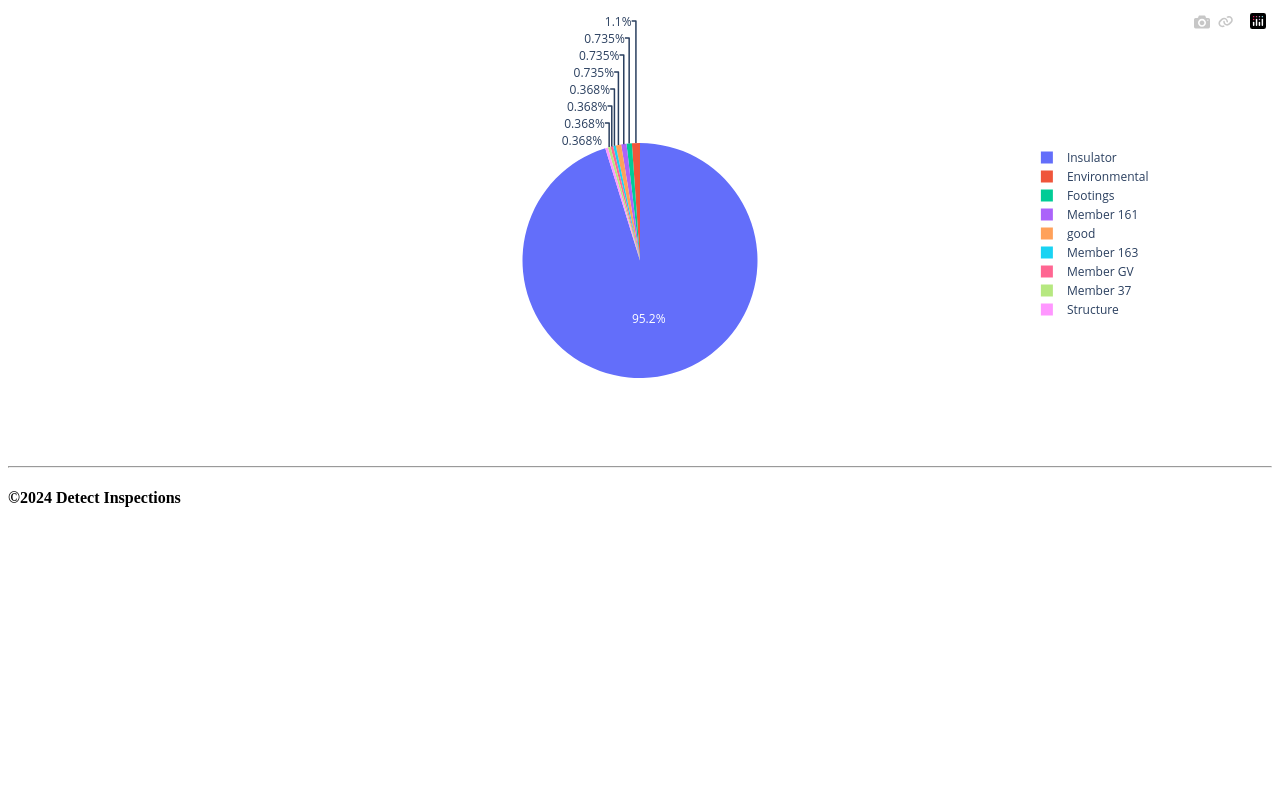
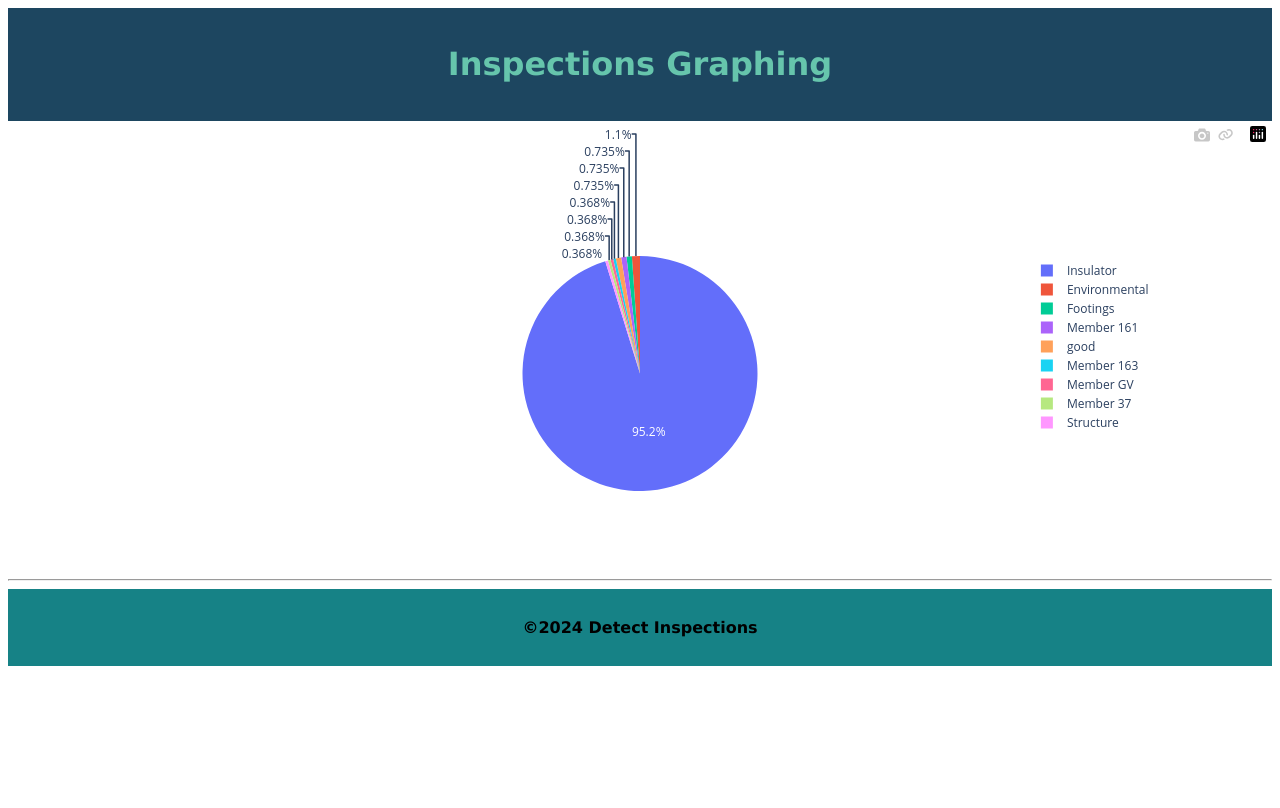
Before and after one commit to kinseyphillips/inspections-graphing, a Django app: page / in a window 1280 px wide. Run offline with Django 5.2, Linux system fonts and the light colour scheme; data comes from the database, SQL or seed files in the repository.

Commit message:
minor styling

```diff
--- /dev/null
+++ b/inspections_graphing/graphing/static/graphing/custom-style.css
@@ -0,0 +1,14 @@
+/*CSS VARIABLES -- GRAPHING (sample python program)*/
+
+:root {
+    /*FONTS*/
+    --font: 'Verdana', arial, sans-serif;
+
+    /*COLOURS*/
+    --left-aqua: #66C5AC;
+    --mid-teal: #168286;
+    --right-navy: #1D4660;
+    --white: #FFFFFF;
+    --grey: #808080;
+    --black: #000000;
+    }
--- /dev/null
+++ b/inspections_graphing/graphing/static/graphing/stylesheet.css
@@ -0,0 +1,31 @@
+/*CSS STYLESHEET -- GRAPHING (sample python program)*/
+@import "custom-style.css";
+
+/*TEXT FORMAT*/
+h1, h2, h3, h4, p, a {font-family: var(--font);}
+
+/*HEADER*/
+.banner {
+    padding: 1em;
+    text-align: center;
+    background-color: var(--right-navy);
+    color: var(--left-aqua);
+}
+
+/*.banner img {
+    height: 75%;
+}*/
+
+
+/*BODY*/
+.body-content {
+    padding: 1em;
+}
+
+/*FOOTER*/
+.body-footer {
+    padding: 0.5em;
+    text-align: center;
+    color: var(--black);
+    background-color: var(--mid-teal);
+}
--- a/inspections_graphing/graphing/templates/graphing/graph.html
+++ b/inspections_graphing/graphing/templates/graphing/graph.html
@@ -1,11 +1,11 @@
 {% extends "graphing/layout.html" %}
 {% block title %}
 
-Pie Graph
+    Pie Graph
 
 {% endblock %}
 {% block content %}
 
-{{ chart|safe }}
+    {{ chart|safe }}
 
 {% endblock %}
--- a/inspections_graphing/graphing/templates/graphing/layout.html
+++ b/inspections_graphing/graphing/templates/graphing/layout.html
@@ -6,12 +6,16 @@
         <meta http-equiv="X-UA-Compatible" content="IE=edge">
         <meta name="viewport" content="width=device-width, initial-scale=1.0">
         <title>{% block title %}{% endblock %}</title>
-
+        <link rel="stylesheet" type="text/css" href="{% static 'graphing/stylesheet.css' %}"/>
         <!-- HTMX -->
         <!-- <script src="https://unpkg.com/htmx.org@1.6.0"></script> -->
     </head>
     <body>
-        <div class="container mt-4">
+        <header class="banner">
+            <!-- <img src="{% static 'graphing/detect-no-text.png' %}" alt="Detect Logo"/> -->
+            <h1>Inspections Graphing</h1>
+        </header>
+        <div class="pie-chart">
             {% block content %}
             {% endblock %}
 
--- a/inspections_graphing/inspections_graphing/settings.py
+++ b/inspections_graphing/inspections_graphing/settings.py
@@ -107,6 +107,8 @@ USE_TZ = True
 
 STATIC_URL = 'static/'
 
+STATIC_ROOT = BASE_DIR / 'static_collected'
+
 # Default primary key field type
 # https://docs.djangoproject.com/en/5.0/ref/settings/#default-auto-field
 
--- a/inspections_graphing/inspections_graphing/urls.py
+++ b/inspections_graphing/inspections_graphing/urls.py
@@ -1,7 +1,10 @@
 from django.contrib import admin
 from django.urls import include, path
+from django.contrib.staticfiles.urls import staticfiles_urlpatterns
 
 urlpatterns = [
     path('', include('graphing.urls')),
     path('admin/', admin.site.urls),
 ]
+
+urlpatterns += staticfiles_urlpatterns()
```
